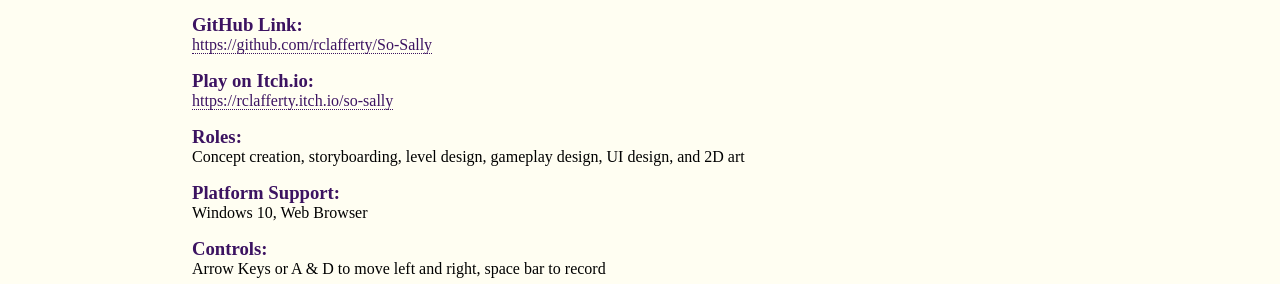
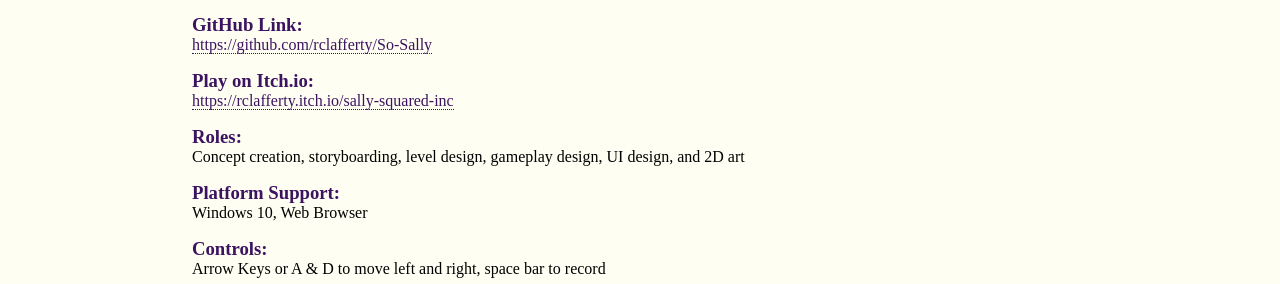
Before and after one commit to mollee55/mollee55.github.io, a Jekyll site: the page built from projects/games/so_sally.md, in a window 1280 px wide and 1388 px high. Shown: the part 908-1192 px from the top of the window. Built offline with Jekyll 4.4.1, drawn with Linux system fonts in a browser that asks for light colours; part of the change alters nothing that is shown.

Commit message:
Update gamedev.json

```diff
--- a/_data/gamedev.json
+++ b/_data/gamedev.json
@@ -60,7 +60,7 @@
             "language": "C#",
             "github-link": "https://github.com/rclafferty/So-Sally",
             "has-itch-link": true,
-            "itch-link": "https://rclafferty.itch.io/so-sally",
+            "itch-link": "https://rclafferty.itch.io/sally-squared-inc",
             "roles": "Concept creation, storyboarding, level design, gameplay design, UI design, and 2D art",
             "platform-support": "Windows 10, Web Browser",
             "controls": "Arrow Keys or A & D to move left and right, space bar to record",
```
